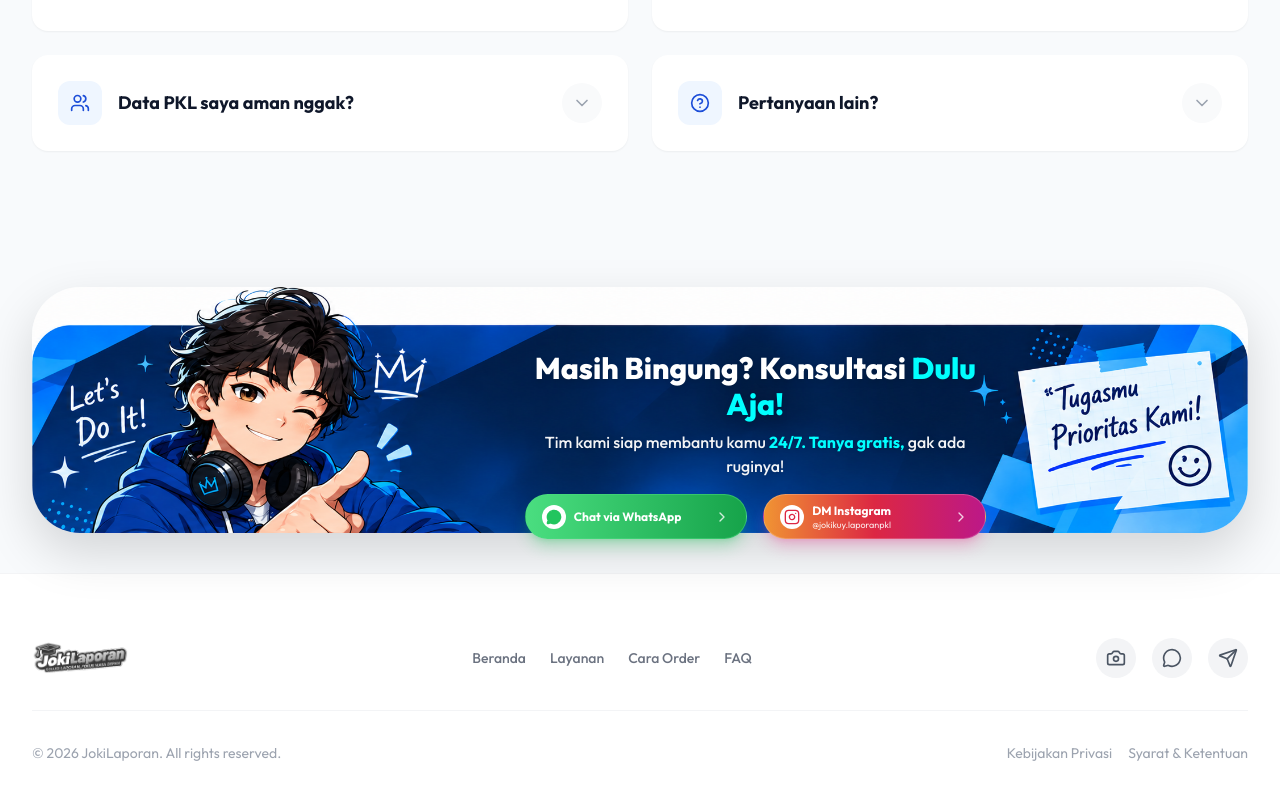
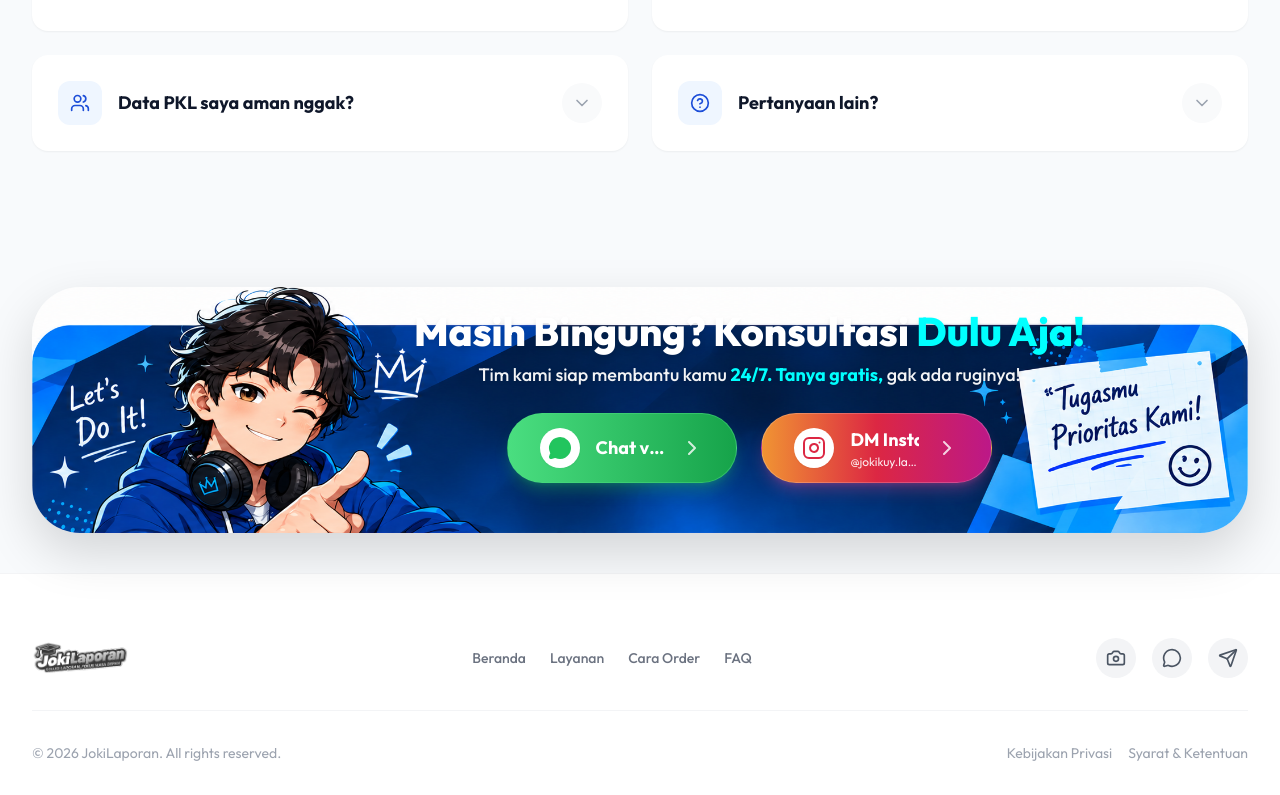
Before and after one commit to Hendi-Firmansah333/Joki-Laporan-SMK, a React (Vite) app: page / in a window 1280 px wide. Shown: the part 5611-6406 px from the top of the page. Built offline with nearby package versions, Linux system fonts and the light colour scheme.

Commit message:
style: perfect match CTA overlay layout with design reference

```diff
--- a/src/App.jsx
+++ b/src/App.jsx
@@ -640,36 +640,36 @@
           />
 
           {/* Absolute overlay for content in the exact center */}
-          <div className="absolute inset-0 flex flex-col items-center justify-center p-2 sm:p-4 md:p-8 text-center z-10 pointer-events-none">
-             {/* Shift right with ml-[10%] and lower with mt-[5%] */}
-             <div className="flex flex-col items-center w-[60%] sm:w-[50%] md:w-[45%] lg:w-[40%] text-center pointer-events-auto ml-[10%] sm:ml-[15%] md:ml-[18%] lg:ml-[20%] mt-[2%] sm:mt-[4%] md:mt-[6%]">
-               <h2 className="text-[10px] sm:text-sm md:text-xl lg:text-2xl xl:text-3xl font-extrabold mb-0.5 sm:mb-1 md:mb-2 text-white drop-shadow-md leading-tight">
+          <div className="absolute inset-0 flex flex-col items-center justify-center text-center z-10 pointer-events-none">
+             {/* Container shifted slightly right to balance anime boy, width increased to fit text on one line */}
+             <div className="flex flex-col items-center w-[90%] sm:w-[85%] md:w-[75%] lg:w-[65%] text-center pointer-events-auto pl-[12%] sm:pl-[15%] md:pl-[18%] pb-[2%]">
+               <h2 className="text-[12px] sm:text-lg md:text-2xl lg:text-3xl xl:text-[40px] font-extrabold mb-0.5 sm:mb-2 md:mb-3 text-white drop-shadow-md leading-tight whitespace-nowrap">
                  Masih Bingung? Konsultasi <span className="text-[#00ffff]">Dulu Aja!</span>
                </h2>
-               <p className="text-[6px] sm:text-[9px] md:text-xs lg:text-sm xl:text-base text-gray-100 mb-1 sm:mb-2 md:mb-4 font-medium drop-shadow leading-snug">
+               <p className="text-[7px] sm:text-[10px] md:text-sm lg:text-base xl:text-lg text-gray-100 mb-2 sm:mb-3 md:mb-6 font-medium drop-shadow leading-snug">
                  Tim kami siap membantu kamu <span className="text-[#00ffff] font-bold">24/7. Tanya gratis,</span> gak ada ruginya!
                </p>
-               <div className="flex flex-row gap-1 sm:gap-2 md:gap-3 lg:gap-4 justify-center w-full">
-                 <a href="https://wa.me/6289507931092" target="_blank" rel="noopener noreferrer" className="flex items-center justify-between gap-1 sm:gap-1.5 bg-gradient-to-r from-green-400 to-green-600 hover:from-green-500 hover:to-green-700 text-white px-1.5 sm:px-3 md:px-4 py-1 sm:py-1.5 md:py-2 rounded-full font-bold transition-all hover:scale-105 shadow-lg shadow-green-500/30 border border-green-400/50 flex-1 min-w-0">
-                   <div className="flex items-center gap-1 sm:gap-1.5 lg:gap-2 truncate">
-                     <div className="bg-white text-green-500 rounded-full p-0.5 w-3 h-3 sm:w-5 sm:h-5 md:w-6 md:h-6 flex items-center justify-center shrink-0">
-                       <MessageCircle className="w-2 h-2 sm:w-3 sm:h-3 md:w-4 md:h-4" fill="currentColor" />
+               <div className="flex flex-row gap-1.5 sm:gap-3 md:gap-5 lg:gap-6 justify-center w-full max-w-[90%] sm:max-w-[85%]">
+                 <a href="https://wa.me/6289507931092" target="_blank" rel="noopener noreferrer" className="flex items-center justify-between gap-1.5 sm:gap-2 md:gap-4 bg-gradient-to-r from-green-400 to-green-600 hover:from-green-500 hover:to-green-700 text-white px-2 sm:px-4 md:px-6 lg:px-8 py-1 sm:py-2 md:py-3 rounded-full font-bold transition-all hover:scale-105 shadow-lg shadow-green-500/30 border border-green-400/50 flex-1 min-w-0">
+                   <div className="flex items-center gap-1.5 sm:gap-2 md:gap-3 lg:gap-4 truncate">
+                     <div className="bg-white text-green-500 rounded-full p-0.5 sm:p-1 md:p-1.5 w-4 h-4 sm:w-6 sm:h-6 md:w-8 md:h-8 lg:w-10 lg:h-10 flex items-center justify-center shrink-0 shadow-sm">
+                       <MessageCircle className="w-2.5 h-2.5 sm:w-4 sm:h-4 md:w-5 md:h-5 lg:w-6 lg:h-6" fill="currentColor" />
                      </div>
-                     <span className="text-[5px] sm:text-[7px] md:text-[10px] lg:text-xs text-left truncate">Chat via WhatsApp</span>
+                     <span className="text-[6px] sm:text-[9px] md:text-xs lg:text-base xl:text-lg text-left truncate">Chat via WhatsApp</span>
                    </div>
-                   <ChevronRight className="w-2 h-2 sm:w-3 sm:h-3 md:w-4 md:h-4 opacity-80 shrink-0" />
+                   <ChevronRight className="w-2.5 h-2.5 sm:w-4 sm:h-4 md:w-5 md:h-5 lg:w-6 lg:h-6 opacity-80 shrink-0" />
                  </a>
-                 <a href="https://www.instagram.com/jokikuy.laporanpkl/" target="_blank" rel="noopener noreferrer" className="flex items-center justify-between gap-1 sm:gap-1.5 bg-gradient-to-r from-[#f09433] via-[#dc2743] to-[#bc1888] hover:opacity-90 text-white px-1.5 sm:px-3 md:px-4 py-1 sm:py-1.5 md:py-2 rounded-full font-bold transition-all hover:scale-105 shadow-lg shadow-pink-500/30 border border-white/20 flex-1 min-w-0">
-                   <div className="flex items-center gap-1 sm:gap-1.5 lg:gap-2 truncate">
-                     <div className="bg-white text-[#dc2743] rounded-full p-0.5 w-3 h-3 sm:w-5 sm:h-5 md:w-6 md:h-6 flex items-center justify-center shrink-0">
-                       <InstagramIcon className="w-2 h-2 sm:w-3 sm:h-3 md:w-4 md:h-4" />
+                 <a href="https://www.instagram.com/jokikuy.laporanpkl/" target="_blank" rel="noopener noreferrer" className="flex items-center justify-between gap-1.5 sm:gap-2 md:gap-4 bg-gradient-to-r from-[#f09433] via-[#dc2743] to-[#bc1888] hover:opacity-90 text-white px-2 sm:px-4 md:px-6 lg:px-8 py-1 sm:py-2 md:py-3 rounded-full font-bold transition-all hover:scale-105 shadow-lg shadow-pink-500/30 border border-white/20 flex-1 min-w-0">
+                   <div className="flex items-center gap-1.5 sm:gap-2 md:gap-3 lg:gap-4 truncate">
+                     <div className="bg-white text-[#dc2743] rounded-full p-0.5 sm:p-1 md:p-1.5 w-4 h-4 sm:w-6 sm:h-6 md:w-8 md:h-8 lg:w-10 lg:h-10 flex items-center justify-center shrink-0 shadow-sm">
+                       <InstagramIcon className="w-2.5 h-2.5 sm:w-4 sm:h-4 md:w-5 md:h-5 lg:w-6 lg:h-6" />
                      </div>
                      <div className="text-left leading-tight truncate">
-                       <div className="text-[5px] sm:text-[7px] md:text-[10px] lg:text-xs">DM Instagram</div>
-                       <div className="text-[4px] sm:text-[5px] md:text-[7px] lg:text-[9px] font-normal opacity-90 truncate">@jokikuy.laporanpkl</div>
+                       <div className="text-[6px] sm:text-[9px] md:text-xs lg:text-base xl:text-lg">DM Instagram</div>
+                       <div className="text-[4px] sm:text-[6px] md:text-[9px] lg:text-xs font-normal opacity-90 truncate">@jokikuy.laporanpkl</div>
                      </div>
                    </div>
-                   <ChevronRight className="w-2 h-2 sm:w-3 sm:h-3 md:w-4 md:h-4 opacity-80 shrink-0" />
+                   <ChevronRight className="w-2.5 h-2.5 sm:w-4 sm:h-4 md:w-5 md:h-5 lg:w-6 lg:h-6 opacity-80 shrink-0" />
                  </a>
                </div>
              </div>
```
